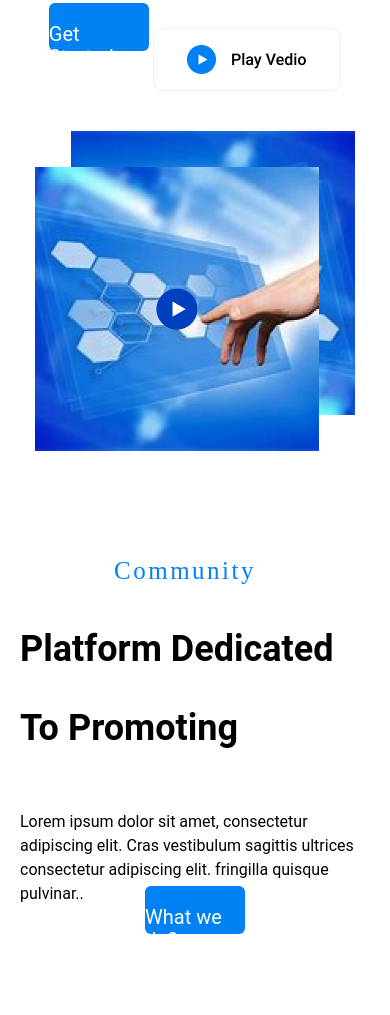
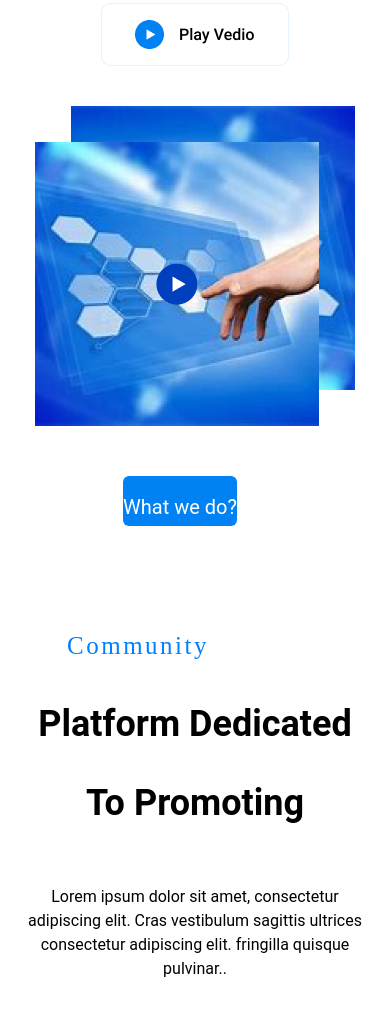
Before and after one commit to ozodbekorolov23/Kallamazor-Sila, a plain HTML site: page index.html in a window 390 px wide. Shown: the part 941-1956 px from the top of the page. Drawn offline with Linux system fonts and the light colour scheme.

Commit message:
oxiridanoldin

```diff
--- a/index.html
+++ b/index.html
@@ -31,9 +31,6 @@
                 <li class="nav__item">
                     <a class="nav__link" href="#">Reviews</a>
                 </li>
-
-                <a class="header__btn nav__btn" href="#">Get Started</a>
-
             </ul>
 
             <div class="header__info">
@@ -81,10 +78,10 @@
                     <p class="hero__text1"> Community</p>
                     <h1 class="hero__heading">Platform Dedicated To Promoting</h1>
                     <p class="hero__text  timefull">Lorem ipsum dolor sit amet, consectetur adipiscing elit. Cras vestibulum sagittis ultrices  consectetur adipiscing elit. fringilla quisque pulvinar..</p>
+                </div>
 
                 <div class="btn__time">
-                       <a class="header__btn hero__btn" href="#">What we do?
-                       </a>
+                   <a class="header__btn hero__btn1" href="#">What we do?  </a>
                  </div>
             </div>
         </section>
@@ -122,12 +119,13 @@
             <div class="container">
                 <div class="what">
                    <h2 class="our__heading">What Our Customers are Saying.</h2>
+                   <img class="our__img45" src="img/2tasibitta.png" alt="ikon" width="159" height="1">
+                </div>
 
-                   <img class="our__img45" src="img/2tasibitta.png" alt="ikon" width="159" height="0.01">
-                </div>
                 <div class="our__list">
                     <div class="our__item">
                         <img class="our__img" src="img/Rectangle.png" alt="Business Consultant Landing Page" width="62" height="280">
+
                       <div class="qodirali">
                         <p class="our__text12">I recently concluded a complete messaging revamp for an exciting com</p>
                         <h3 class="our__heading">--Leo Aminoff</h3>
@@ -154,24 +152,26 @@
                       </div>
                     </div>
                 </div>
+            </div>
         </section>
 
         <section class="us" id="contact">
            <div class="container">
-                <h3 class="best__heading  hero__text1 pop">Sign Up to Our Newsletter</h3>
+                <h3 class="best__heading  hero__text1 pop us__heading">Sign Up to Our Newsletter</h3>
                 <div class="us__info">
                     <form class="form" action="https://echo.htmlacademy.ru/">
 
                         <div class="us__form">
-                            <label class="label"> <span class="us__span">Yours could be one of them.</span>
+                            <label class="label">
+                              <span class="us__span">Yours could be one of them.</span>
                                 <input class="us__input" type="email"
                                        name="Email Addresse" placeholder="Enter  your mail">
                             </label>
-
                             <img class="mail" src="img/email.svg" alt="mail">
 
                             <div class="form__btn">
-                        <button class="header__btn us__btn ">Send project</button>
+                            <button class="header__btn us__btn ">Send </button>
+                            </div>
                             </div>
                     </form>
                 </div>
@@ -184,7 +184,7 @@
         <div class="container">
             <div class="footer__info">
                 <div class="footer__log">
-                    </a>
+
                     <p class="footer__text">Smart business
                         Community</p>
                     <p class="footer__text">Community</p>
@@ -202,11 +202,9 @@
 
                  <div class="footer__item">
                     <h5 class="footer__h5">Mission</h5>
-                    <a class="footer__nav--link" href="#">About Digital Analyst
-                    </a>
+                    <a class="footer__nav--link" href="#">About Digital Analyst</a>
                     <a class="footer__nav--link" href="#">Team</a>
-                    <a class="footer__nav--link" href="#">Become a Partner
-                    </a>
+                    <a class="footer__nav--link" href="#">Become a Partner </a>
                     <a class="footer__nav--link" href="#">Privacy Policy</a>
                   </div>
                 </div>
--- /dev/null
+++ b/scss/_minix.scss
@@ -0,0 +1,13 @@
+@mixin Link {
+    color: var(--color-link);
+    font-family: "Roboto";
+    font-size: 20px;
+    font-weight: 400;
+    line-height: 23px;
+    letter-spacing: 0em;
+    text-align: left;
+
+    &:hover {
+        opacity: 0.8;
+    }
+}
--- a/scss/_variables.scss
+++ b/scss/_variables.scss
@@ -1,8 +1,8 @@
 :root{
-    --color-DarkPink:#ba4270;
-    --color-LinkWaterWhite:#fbfcfe;
-    --color-SanJuanBlue:#36536b;
-    --color-MirageBlue:#1b262f;
-    --color-CharmPink:#da6d97;
-    --color-LightSanJuanBlue:#6c8294;
+    --color-link:#000000;
+    --color--link1:#FFFFFF;
+    --color--link2:#0082F4;
+    --color-MirageBlue:#0086FC;
+    --color-CharmPink:#058AFF;
+    --color-LightSanJuanBlue:#FFFFFF24;
 }
--- a/scss/all-blocks/_header.scss
+++ b/scss/all-blocks/_header.scss
@@ -15,13 +15,7 @@
 }
 
 .nav__link {
-    font-family: "Roboto";
-    font-size: 20px;
-    font-weight: 400;
-    line-height: 23px;
-    letter-spacing: 0em;
-    text-align: left;
-    color:#000000;
+    @include Link;
 
 
 
@@ -43,11 +37,17 @@
     line-height: 23px;
     letter-spacing: 0em;
     text-align: left;
-    top: 36px;
     left: 120px;
-    width: 100px;
-    height: 48px;
+    max-width: 140px;
+    height: 50px;
+
+    &:hover{
+        background-color: blue;
+        color: aqua;
+     }
 }
+
+
 
 .header__info {
     display: flex;
@@ -122,6 +122,8 @@
             &:hover {
             text-decoration: overline;
            }
+
+
         }
 
         @keyframes navblok {
--- a/scss/all-blocks/_hero.scss
+++ b/scss/all-blocks/_hero.scss
@@ -66,7 +66,9 @@
     }
 }
 
-.hero__btn {
+.hero__btn1 {
+    margin-top: 20px;
+    margin-right: 20px;
     display: inline-block;
 }
 
@@ -76,7 +78,7 @@
     }
 
     .hero__text1{
-      text-align: end;
+      text-align: center;
     }
 
     .hero__info {
@@ -88,10 +90,15 @@
 
     .hero__heading {
         max-width: 496px;
+        text-align: center;
     }
 
     .hero__img {
         order: -12;
+    }
+    .hero__btn1 {
+        margin-top: 50px;
+        margin-right: 30px;
     }
 }
 
@@ -104,7 +111,17 @@
     .hero__heading {
         font-size: 56px;
         max-width: 496px;
+        text-align: center;
     }
+
+    .hero__text {
+        text-align: center;
+    }
+
+    .hero__text1{
+        text-align: center;
+      }
+
 }
 
 @media only screen and (max-width: 400px) {
@@ -116,11 +133,19 @@
     .hero__heading {
         font-size: 36px;
         max-width: 370px;
+        text-align: center;
   }
 
     .hero__text {
         font-size: 16px;
         margin-bottom: 30px;
+        text-align: center;
     }
 
+    .hero__text1{
+        text-align: center;
+      }
+
+
+
 }
--- a/scss/all-blocks/_our.scss
+++ b/scss/all-blocks/_our.scss
@@ -89,7 +89,7 @@
     }
 
     .our__heading {
-        padding-left: 180px;
+        padding-right: 20px;
     }
 }
 
@@ -100,6 +100,7 @@
     }
 
     .our__heading {
+        padding-right: 20px;
         font-size: 24px;
     }
 }
@@ -119,6 +120,7 @@
 
     .our__heading {
         font-size: 20px;
+        padding-right: 20px;
     }
 
     .our__img {
--- a/scss/all-blocks/_us.scss
+++ b/scss/all-blocks/_us.scss
@@ -24,7 +24,7 @@
 }
 
 .us__info {
-    margin-left: -33px;
+    margin-left: 33px;
     display: flex;
     align-items: center;
     justify-content: center;
@@ -82,6 +82,9 @@
 }
 
 @media only screen and (max-width: 470px) {
+    .us__info {
+        margin-left: 20px;
+    }
     .textarea {
         max-width: 450px;
         width: 100%;
@@ -91,4 +94,7 @@
         font-size: 14px;
     }
 
+    .us__heading {
+        padding-bottom: 80px;
+    }
 }
```
Also changed, not shown: css/main.min.css, fonts/barlow-v12-latin-700.woff2 (deleted), fonts/barlow-v12-latin-regular.woff2 (deleted), fonts/roboto-v30-latin-500.woff2 (added), fonts/roboto-v30-latin-700.woff2 (added), fonts/roboto-v30-latin-regular.woff2 (added), scss/_normalize.scss (indentation only), 1 other file. Lines whose indentation alone changed are shown as unchanged.
